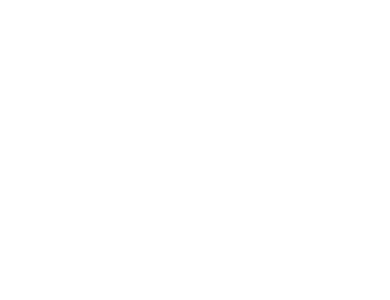
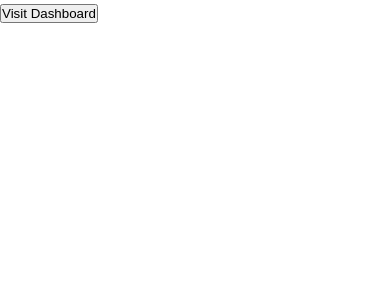
Before and after one commit to rahulkela12/Admin-Dashboard, a React (Vite) app: page / in a window 390 px wide. Before the commit this address had no page. Shown: the top 300 px of the page. Built offline with nearby package versions, Linux system fonts and the light colour scheme.

Commit message:
responsive-ui

```diff
--- a/src/App.tsx
+++ b/src/App.tsx
@@ -1,4 +1,4 @@
-import {BrowserRouter as Router, Route,Routes} from 'react-router-dom'
+import {BrowserRouter as Router, Route,Routes, Link} from 'react-router-dom'
 import { Suspense, lazy } from 'react';
 import Loader from './components/Loader';
 
@@ -24,6 +24,13 @@ const App = () => {
     <Router>
       <Suspense fallback={<Loader/>}>
       <Routes>
+      <Route path="/"
+            element={
+              <Link to="/admin/dashboard">
+                <button>Visit Dashboard</button>
+              </Link>
+            }
+          />
         <Route path='/admin/Dashboard' element={<Dashboard/>}/>
         <Route path='/admin/product' element={<Products/>}/>
         <Route path='/admin/customer' element={<Customers/>}/>
```
